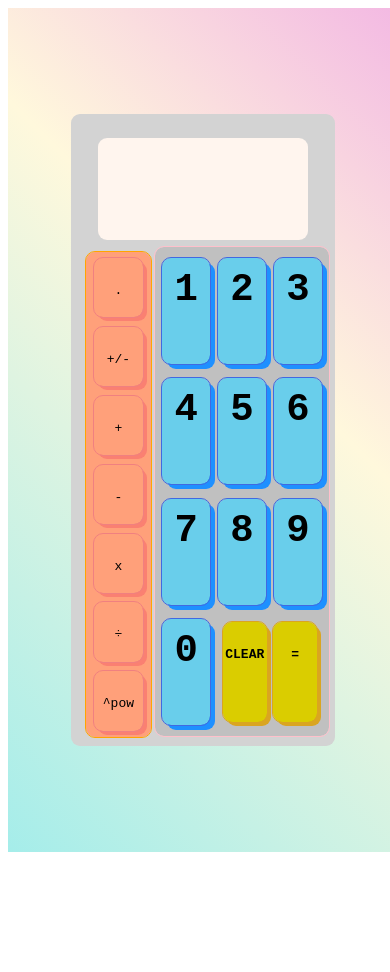
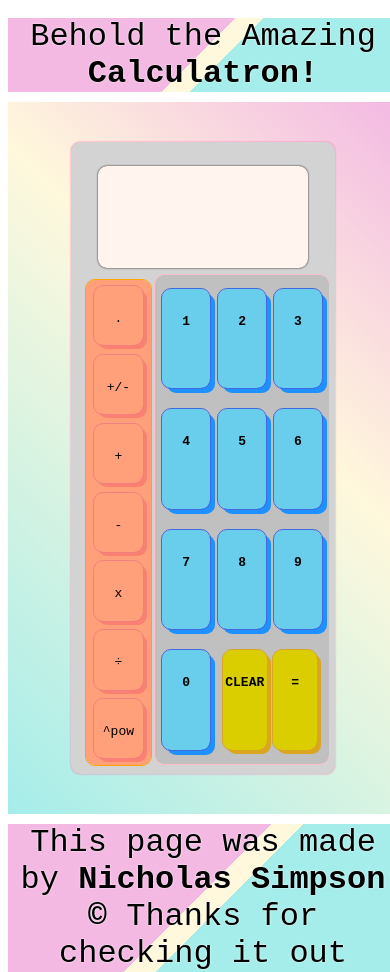
Before and after one commit to NickySimps/calculator, a website: page index.html in a window 390 px wide. Before the commit the page ends 860 px from the top, so only its background shows below. Drawn offline with nearby package versions, Linux system fonts and the light colour scheme.

Commit message:
Added gradients and fixed scaling for phones and tablets

```diff
--- a/index.html
+++ b/index.html
@@ -15,6 +15,9 @@
 </head>
 
 <body>
+  <div class="header">
+    Behold the Amazing <strong>Calculatron!</strong>
+  </div>
   <div class="main-container">
     <div class="calculator-body">
       <div class="screen">
@@ -91,8 +94,9 @@
         </div>
       </div>
     </div>
-
   </div>
+  <div class="footer">
+    This page was made by <strong>Nicholas Simpson &copy;</strong> Thanks for checking it out
   </div>
 </body>
 
--- a/styles/styles.scss
+++ b/styles/styles.scss
@@ -5,8 +5,9 @@
   font-family: monospace;
   background: linear-gradient(45deg,  rgb(165, 237, 234) , cornsilk  61%, rgb(243, 185, 227));
   //font-size: 1.35em;
-  height: 100vh;
+  height: 90%;
   width: 100vw;
+  padding: 40px 0px;
   * {
     margin: auto;
     border-radius: 9px;
@@ -21,6 +22,8 @@
     align-items: center;
     background-color: lightgray;
     width: 60vw;
+    max-width: 600px;
+    box-shadow: 0px 0px 2px hotpink;
     height: auto;
     padding: 15px;
     p {
@@ -29,8 +32,9 @@
     .screen {
       background-color: seashell;
       font-family: "Press Start 2P", monospace;
-      font-size: 1.5em;
+      font-size: medium;
       margin: 15px;
+      box-shadow: 0px 0px 2px black;
       display: flex;
       align-self: center;
       justify-self: center;
@@ -70,7 +74,7 @@
         text-align: center;
         outline: 1px solid lightcoral;
         background: lightsalmon;
-        box-shadow: inset coral 1px 1px, 4px 4px salmon;
+        box-shadow: inset coral 2px 2px, 4px 4px salmon;
         height: 90%;
         width: 90%;
         line-height: 500%;
@@ -93,9 +97,9 @@
       .digit {
         outline: 1px solid royalblue;
         background-color: lightblue;
-        height: 90%;
+        height: 85%;
         font-weight: bold;
-        font-size: xxx-large;
+        font-size: medium;
         width: 90%;
         text-align: center;
         align-items: center;
@@ -127,3 +131,22 @@
 p{
     user-select: none;
 }
+body{
+  display: flex;
+  flex-direction: column;
+  justify-content: space-between;
+  height: 100vh;
+  width: 100vw;
+}
+.header, .footer{
+  text-align: center;
+  display: block;
+  height: auto;
+  margin: 2px 2px;
+  background: linear-gradient(-45deg,  rgb(165, 237, 234) 0 45% , cornsilk  45% 51%, rgb(243, 185, 227) 51%);
+  font-family: 'Dongle', monospace;
+  font-size: xx-large;
+  font-weight: lighter;
+  margin: 10px 0px;
+  text-shadow: 0px 0px 2px white;
+}
```
Also changed, not shown: styles/styles.css, 1 other file.
